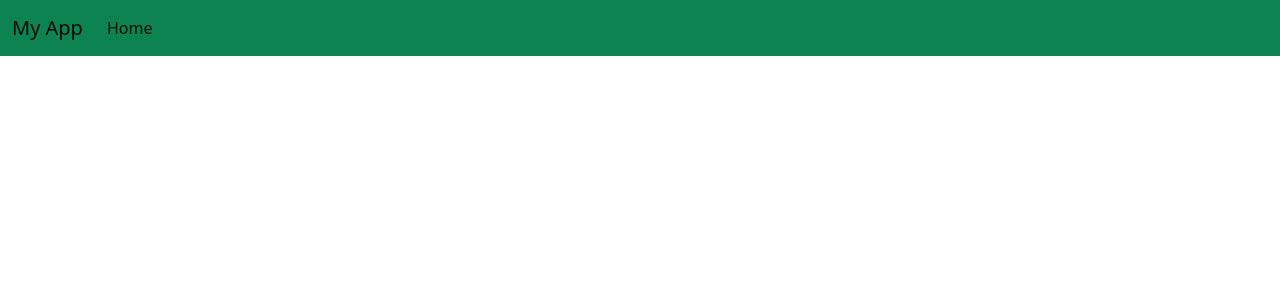
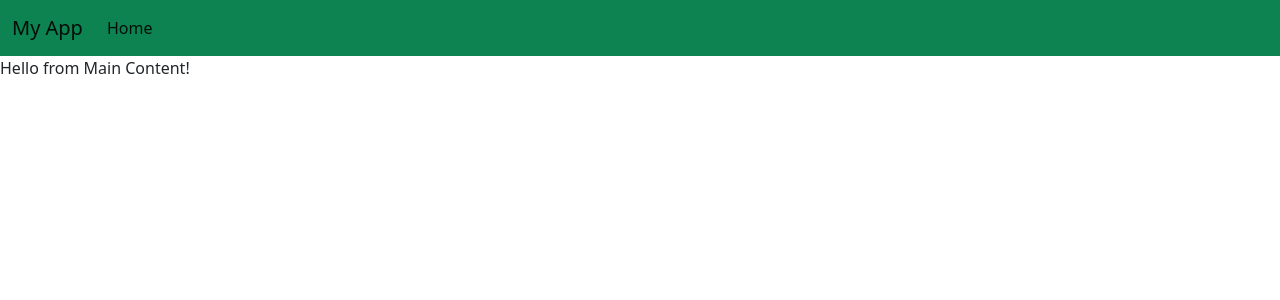
Before and after one commit to rach0101/react_app, a React (Create React App) app: page / in a window 1280 px wide. Shown: the top 300 px of the page. Built offline with nearby package versions, Linux system fonts and the light colour scheme.

Commit message:
update app.jsx

```diff
--- a/src/App.jsx
+++ b/src/App.jsx
@@ -1,7 +1,13 @@
 import React, { Component } from "react";
 import NavBar from "./NavBar";
+import MainContent from "./MainContent";
 export default class App extends Component {
   render() {
-    return <NavBar />;
+    return (
+      <React.Fragment>
+        <NavBar />
+        <MainContent />
+      </React.Fragment>
+    );
   }
 }
--- a/src/MainContent.jsx
+++ b/src/MainContent.jsx
@@ -0,0 +1,6 @@
+import React, { Component } from "react";
+export default class MainContent extends Component {
+  render() {
+    return <div> Hello from Main Content!</div>;
+  }
+}
```
